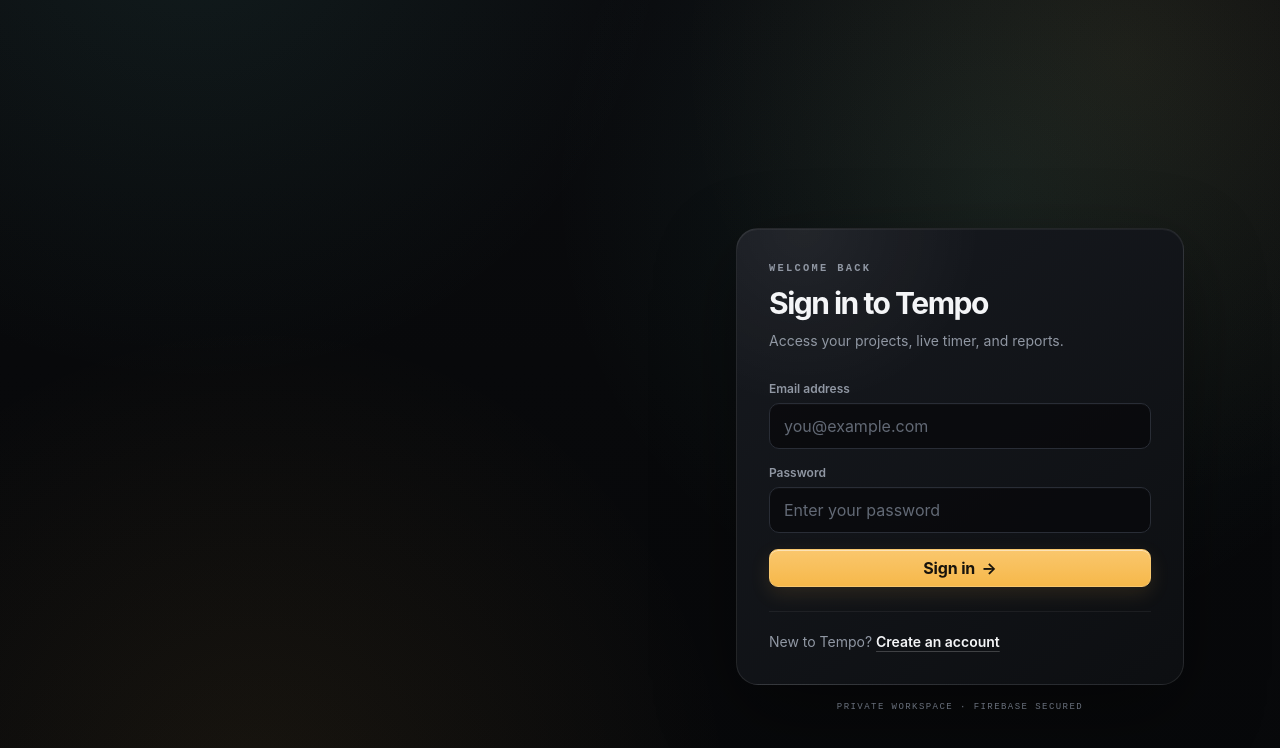
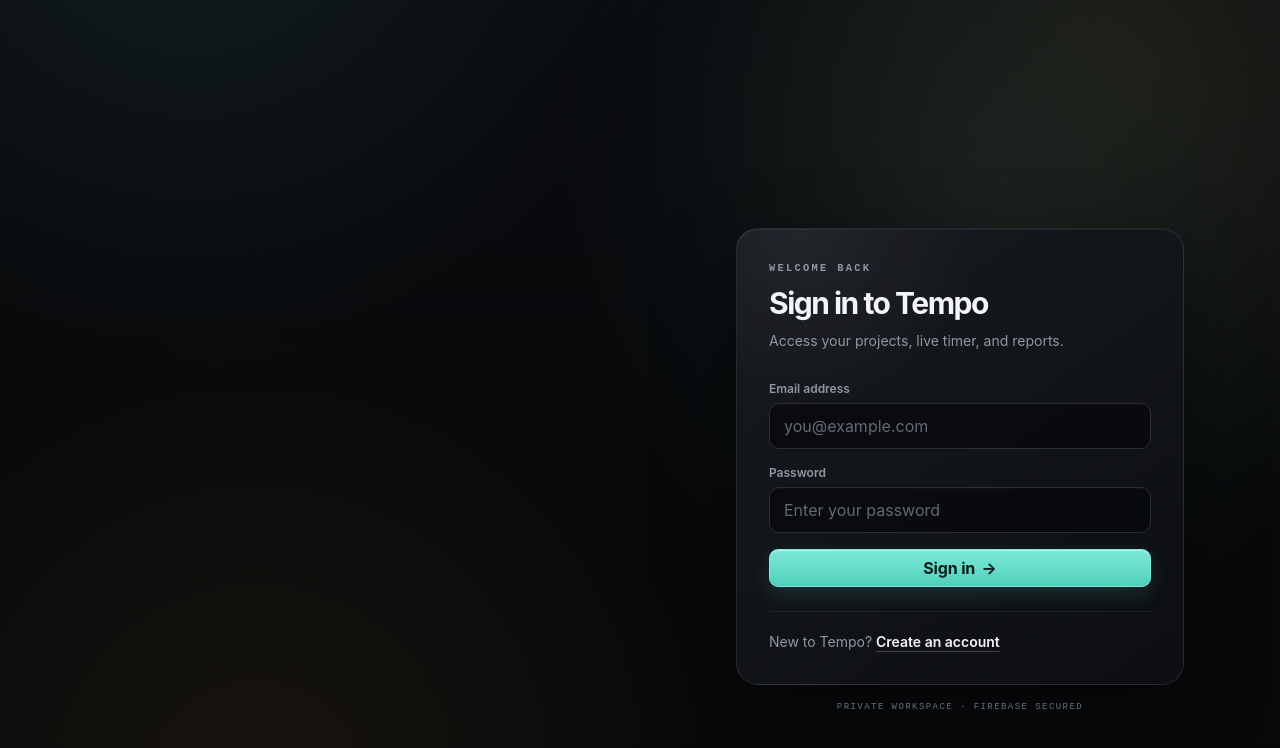
Before and after one commit to Sayem-Ahmed-Shayeed/time-tracker, a React (Vite) app: page /login in a window 1280 px wide. Shown: the top 748 px of the page. Built offline with nearby package versions, Linux system fonts and the light colour scheme; no server answers.

Commit message:
ui: primary buttons green (teal) instead of golden

```diff
--- a/src/index.css
+++ b/src/index.css
@@ -230,19 +230,19 @@
 }
 
 .btn-primary {
-  border: 1px solid #f7c76f;
-  background: linear-gradient(180deg, #fac76d, var(--color-hazard));
-  color: #17130c;
+  border: 1px solid #7de8d9;
+  background: linear-gradient(180deg, #7de8d7, #4fd0bb);
+  color: #0c1f1b;
   box-shadow:
-    0 1px 0 rgb(255 255 255 / 0.5) inset,
-    0 7px 20px rgb(246 184 74 / 0.12);
+    0 1px 0 rgb(255 255 255 / 0.4) inset,
+    0 7px 20px rgb(104 224 207 / 0.15);
 }
 
 .btn-primary:hover:not(:disabled) {
-  background: linear-gradient(180deg, #ffd27d, #f8bb4d);
+  background: linear-gradient(180deg, #8ff0e2, #56d9c5);
   box-shadow:
-    0 1px 0 rgb(255 255 255 / 0.55) inset,
-    0 10px 28px rgb(246 184 74 / 0.18);
+    0 1px 0 rgb(255 255 255 / 0.5) inset,
+    0 10px 28px rgb(104 224 207 / 0.22);
 }
 
 .btn-ghost {
```
